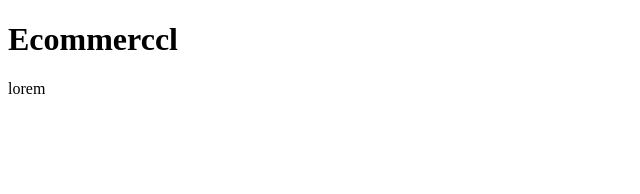
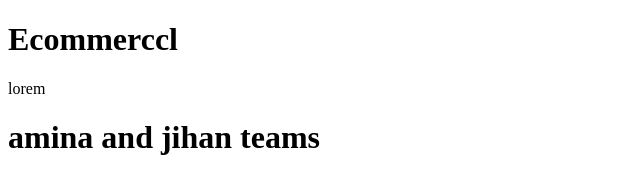
Before and after one commit to jihaneabbani/test.eco, a plain HTML site: page index.html in a window 1280 px wide. Shown: the whole page, without its empty margins (0-640 px from the left). Drawn offline with Linux system fonts and the light colour scheme.

Commit message:
first first first commit

```diff
--- a/index.html
+++ b/index.html
@@ -8,5 +8,6 @@
 <body>
     <h1>Ecommerccl</h1>
     <p>lorem</p>
+    <h1>amina and jihan teams </h1>
 </body>
 </html>
```
